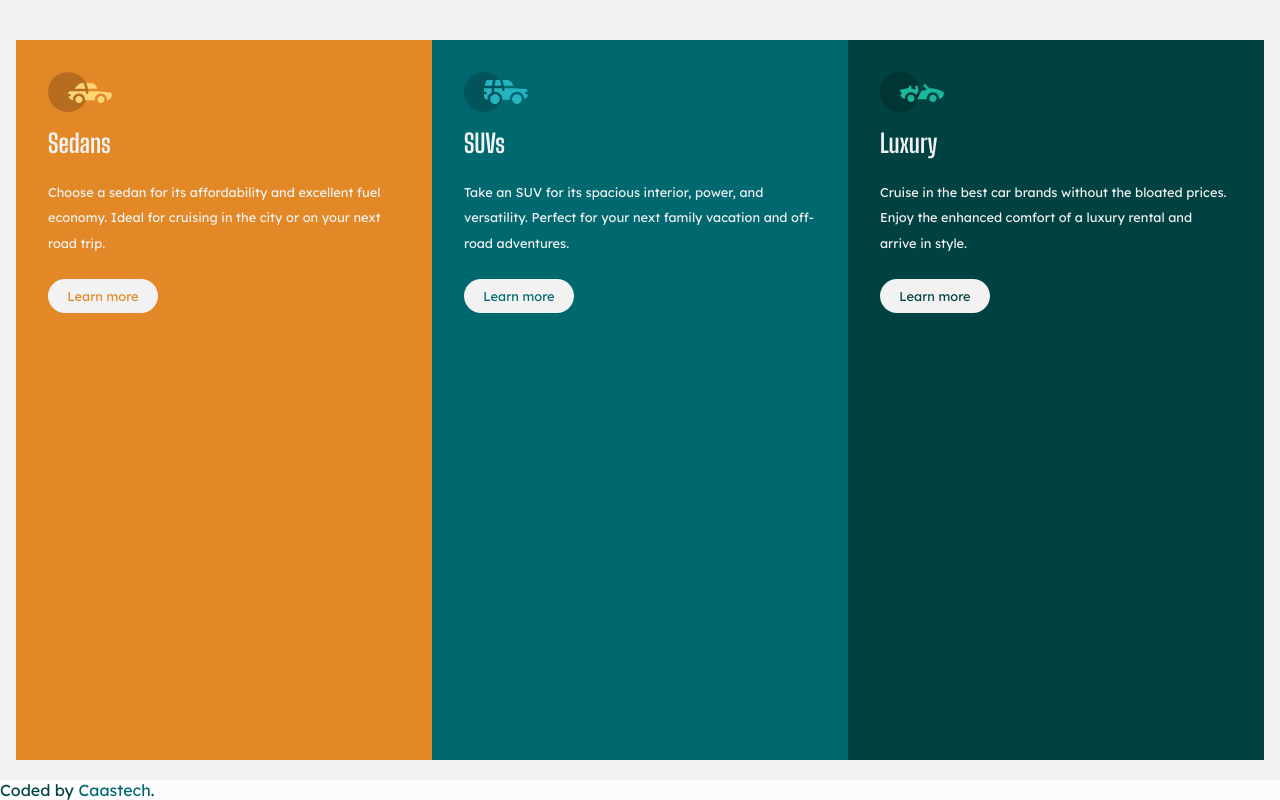
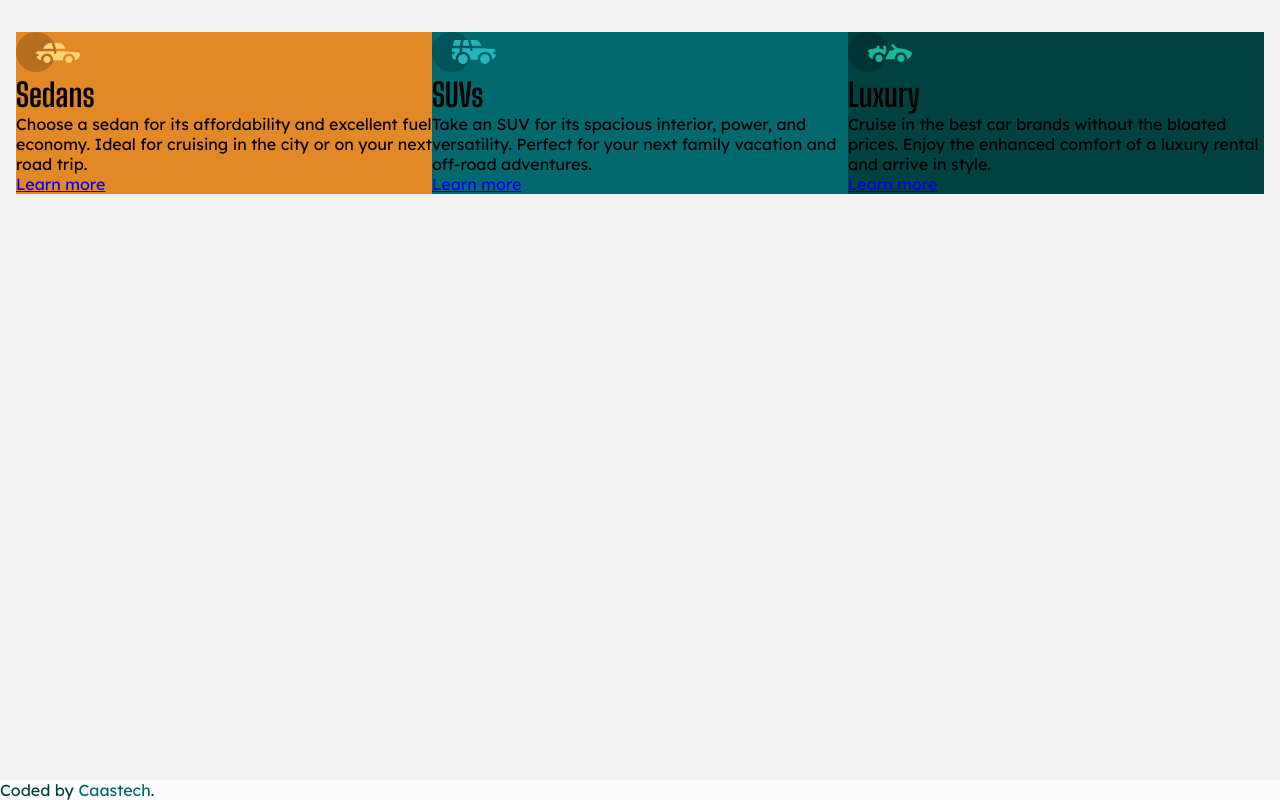
Before and after one commit to caastech/car-columns, a plain HTML site: page index.html in a window 1280 px wide. Drawn offline with Linux system fonts and the light colour scheme.

Commit message:
Initial setup

```diff
--- a/index.html
+++ b/index.html
@@ -16,39 +16,53 @@
 
 </head>
 <body>
-  <main class="container">
-
-      <div class="column">
-
-        <div class="sedan">
-          <img src="/images/icon-sedans.svg" alt="sedan-icon">
+  <!-- Reworking -->
+  <div class="container">
+    <div class="card-list">
+      <div class="card sedan">
+        <div class="card-body">
+          <img src="images/icon-sedans.svg" alt="sedans">
           <h1 class="title">Sedans</h1>
-          <p class="content">Choose a sedan for its affordability and excellent fuel economy. Ideal for cruising in the city
-            or on your next road trip.</p>
-          <a class="btn" href="#">Learn more</a>
+          <p class="text">
+            Choose a sedan for its affordability and excellent fuel economy. Ideal for cruising in the city
+            or on your next road trip.
+          </p>
         </div>
-      </div>
-      <div class="column">
-        <div class="suv">
-          <img src="/images/icon-suvs.svg" alt="sedan-icon">
-          <h1 class="title">SUVs</h1>
-          <p class="content">Take an SUV for its spacious interior, power, and versatility. Perfect for your next family vacation
-            and off-road adventures.</p>
+        <div class="card-btn">
           <a class="btn" href="#">Learn more</a>
         </div>
       </div>
 
-      <div class="column">
-        <div class="luxury">
-          <img src="/images/icon-luxury.svg" alt="sedan-icon">
-          <h1 class="title">Luxury</h1>
-          <p class="content">Cruise in the best car brands without the bloated prices. Enjoy the enhanced comfort of a luxury
-            rental and arrive in style.</p>
+      <div class="card suvs">
+        <div class="card-body">
+          <img src="images/icon-suvs.svg" alt="suvs">
+          <h1 class="title">SUVs</h1>
+          <p class="text">
+            Take an SUV for its spacious interior, power, and versatility. Perfect for your next family vacation
+            and off-road adventures.
+          </p>
+        </div>
+        <div class="card-btn">
           <a class="btn" href="#">Learn more</a>
         </div>
       </div>
 
-  </main>
+      <div class="card luxury">
+        <div class="card-body">
+          <img src="images/icon-luxury.svg" alt="luxury">
+          <h1 class="title">Luxury</h1>
+          <p class="text">
+            Cruise in the best car brands without the bloated prices. Enjoy the enhanced comfort of a luxury
+            rental and arrive in style.
+          </p>
+        </div>
+        <div class="card-btn">
+          <a class="btn" href="#">Learn more</a>
+        </div>
+      </div>
+
+    </div>
+  </div>
   <div class="attribution">
     Coded by <a href="https://github.com/caastech">Caastech</a>.
   </div>
--- a/style.css
+++ b/style.css
@@ -7,84 +7,56 @@
     --neutral-light: hsl(0, 0%, 95%);
 }
 
+/* Global */
+
+*,
+*::before,
+*::after {
+    box-sizing: border-box;
+}
+
 *{
     margin:0;
     padding:0;
-    box-sizing: border-box;
 }
 
 body {
     background: var(--neutral-light);
     font-size: 1rem;
     min-height: 100vh;
-    color: var(--neutral-light);
+    /* color: var(--neutral-light); */
     font-family: 'Lexend Deca', sans-serif;
 }
 
 img {
-    margin-bottom: 1rem;
+    max-width: 100%;
 }
 
-/* Container */
-.container {
-    min-height: inherit;
-    display: grid;
-    padding: 2.5rem 1rem;
-    font-size: .8rem;
+h1 {
+    font-family: 'Big Shoulders Display', cursive;
 }
 
-/* Columns */
-.column > * {
-    height: 100%;
-    padding: 2.5em;
+/* Utilities */
+.sedan {
+    background-color: var(--main);
 }
 
-/* Specific columns */
-.sedan {
-    background: var(--main);
-}
-
-.suv {
-    background: var(--secondary)
+.suvs {
+    background-color: var(--secondary);
 }
 
 .luxury {
-    background: var(--dark);
+    background-color: var(--dark);
 }
 
-/* Text */
-.title {
-    color: var(--neutral-light);
-    font-family: 'Big Shoulders Display', cursive;
-    line-height: 1em;
+/* Card Style */
+
+.container {
+    margin: auto 1em;
 }
 
-.content{
-    line-height: 2em;
-    margin: 1.8em 0;
+.card-list {
 }
-/* Button Style */
-.btn {
-    display: block;
-    background: var(--neutral-light);
-    padding: .7em 1.5em;
-    width: fit-content;
-    border-radius: 50px;
-    text-decoration: none;
-}
-
-.sedan .btn {
-    color: var(--main);
-}
-
-.suv .btn {
-    color: var(--secondary);
-}
-
-.luxury .btn {
-    color: var(--dark);
-}
-
 
 /* Attribution */
 .attribution {
@@ -102,9 +74,17 @@ img {
     text-decoration: none;
 }
 
+/* Media Query */
 
 @media (min-width:40rem){
-    .container {
+
+    .card-list {
+        display: grid;
         grid-template-columns: repeat(3,1fr);
     }
+
+    .card {
+        max-width: 70vw;
+        margin: 2em auto;
+    }
 }
```
